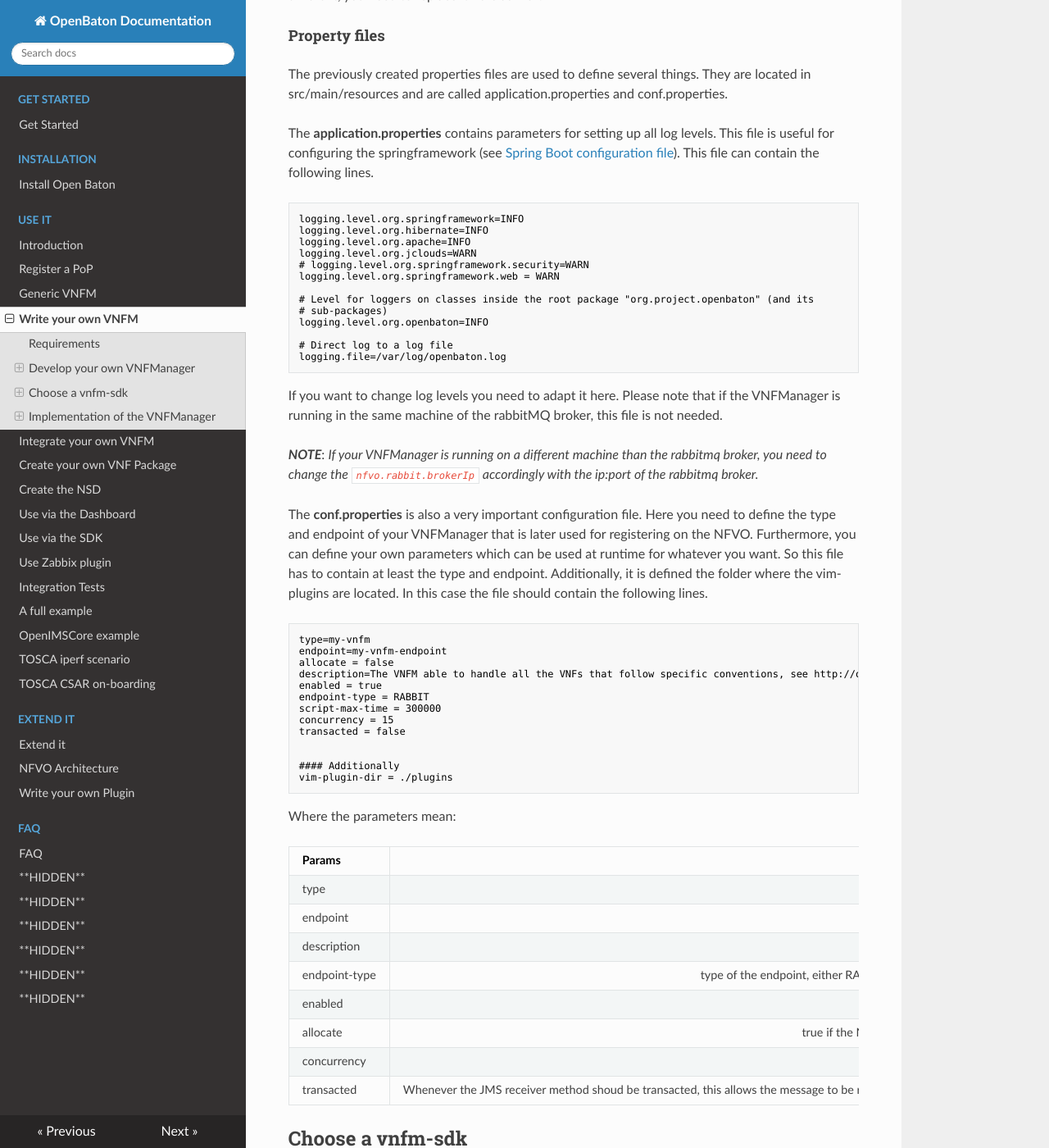
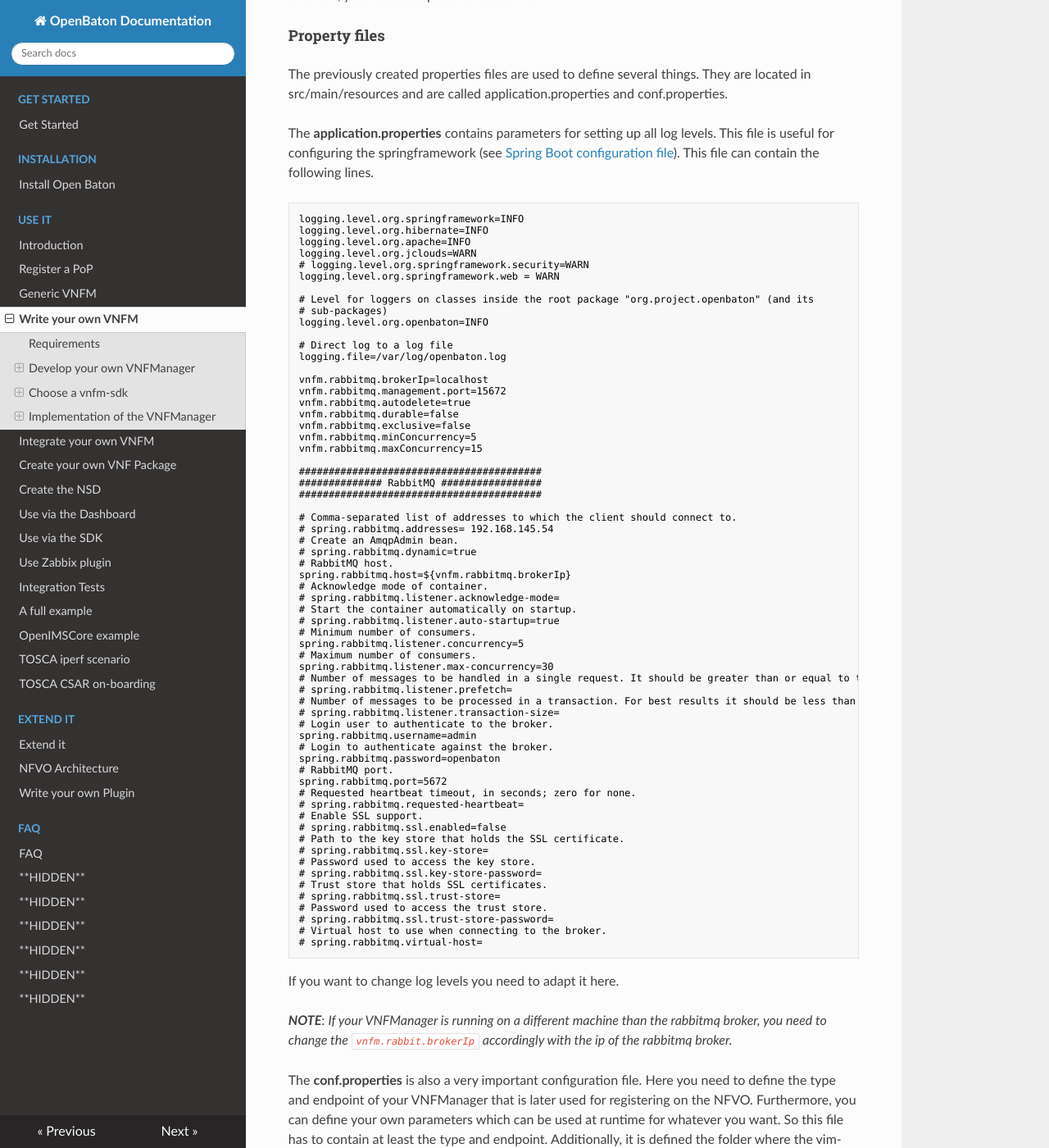
Before and after one commit to openbaton/docs, an MkDocs documentation site: the page built from docs/vnfm-how-to-write.md, in a window 1280 px wide and 1400 px high, scrolled down 8238 px. Shown: the whole window at 82% size. Built offline with MkDocs 1.6.1, drawn with Linux system fonts in a browser that asks for light colours; nearby versions of some CDN libraries; old or Windows-style settings are respelled for this version of MkDocs; some of the changed text lies outside the part shown.

Commit message:
Updated docs

````diff
--- a/docs/vnfm-how-to-write.md
+++ b/docs/vnfm-how-to-write.md
@@ -259,11 +259,62 @@
 
 # Direct log to a log file
 logging.file=/var/log/openbaton.log
+
+vnfm.rabbitmq.brokerIp=localhost
+vnfm.rabbitmq.management.port=15672
+vnfm.rabbitmq.autodelete=true
+vnfm.rabbitmq.durable=false
+vnfm.rabbitmq.exclusive=false
+vnfm.rabbitmq.minConcurrency=5
+vnfm.rabbitmq.maxConcurrency=15
+
+#########################################
+############## RabbitMQ #################
+#########################################
+
+# Comma-separated list of addresses to which the client should connect to.
+# spring.rabbitmq.addresses= 192.168.145.54
+# Create an AmqpAdmin bean.
+# spring.rabbitmq.dynamic=true
+# RabbitMQ host.
+spring.rabbitmq.host=${vnfm.rabbitmq.brokerIp}
+# Acknowledge mode of container.
+# spring.rabbitmq.listener.acknowledge-mode=
+# Start the container automatically on startup.
+# spring.rabbitmq.listener.auto-startup=true
+# Minimum number of consumers.
+spring.rabbitmq.listener.concurrency=5
+# Maximum number of consumers.
+spring.rabbitmq.listener.max-concurrency=30
+# Number of messages to be handled in a single request. It should be greater than or equal to the transaction size (if used).
+# spring.rabbitmq.listener.prefetch=
+# Number of messages to be processed in a transaction. For best results it should be less than or equal to the prefetch count.
+# spring.rabbitmq.listener.transaction-size=
+# Login user to authenticate to the broker.
+spring.rabbitmq.username=admin
+# Login to authenticate against the broker.
+spring.rabbitmq.password=openbaton
+# RabbitMQ port.
+spring.rabbitmq.port=5672
+# Requested heartbeat timeout, in seconds; zero for none.
+# spring.rabbitmq.requested-heartbeat=
+# Enable SSL support.
+# spring.rabbitmq.ssl.enabled=false
+# Path to the key store that holds the SSL certificate.
+# spring.rabbitmq.ssl.key-store=
+# Password used to access the key store.
+# spring.rabbitmq.ssl.key-store-password=
+# Trust store that holds SSL certificates.
+# spring.rabbitmq.ssl.trust-store=
+# Password used to access the trust store.
+# spring.rabbitmq.ssl.trust-store-password=
+# Virtual host to use when connecting to the broker.
+# spring.rabbitmq.virtual-host=
 ```
 
-If you want to change log levels you need to adapt it here. Please note that if the VNFManager is running in the same machine of the rabbitMQ broker, this file is not needed.
+If you want to change log levels you need to adapt it here.
 
-_**NOTE**_: _If your VNFManager is running on a different machine than the rabbitmq broker, you need to change the `nfvo.rabbit.brokerIp` accordingly with the ip:port of the rabbitmq broker._
+_**NOTE**_: _If your VNFManager is running on a different machine than the rabbitmq broker, you need to change the `vnfm.rabbit.brokerIp` accordingly with the ip of the rabbitmq broker._
 
 The **conf.properties** is also a very important configuration file.
 Here you need to define the type and endpoint of your VNFManager that is later used for registering on the NFVO.
@@ -408,28 +461,23 @@
 ```java
 package org.openbaton.vnfm;
 
-import org.openbaton.catalogue.nfvo.Action;
-import org.springframework.boot.SpringApplication;
 import org.openbaton.catalogue.mano.record.VNFCInstance;
 import org.openbaton.catalogue.mano.record.VNFRecordDependency;
 import org.openbaton.catalogue.mano.record.VirtualNetworkFunctionRecord;
+import org.openbaton.catalogue.nfvo.Action;
 import org.openbaton.catalogue.nfvo.VimInstance;
 import org.openbaton.common.vnfm_sdk.amqp.AbstractVnfmSpringAmqp;
-import java.util.List;
+import org.springframework.boot.SpringApplication;
 import org.springframework.boot.autoconfigure.SpringBootApplication;
 
-
+import java.util.Collection;
+import java.util.Map;
 
 @SpringBootApplication
-class MyVNFM extends AbstractVnfmSpringAmqp {
+public class MyVNFM extends AbstractVnfmSpringAmqp{
 
-
-    /**
-     * This operation allows providing notifications on state changes
-     * of a VNF instance, related to the VNF Lifecycle.
-     */
-    public void NotifyChange() {
-
+    public static void main(String[] args){
+        SpringApplication.run(MyVNFM.class);
     }
 
     /**
@@ -514,32 +563,42 @@
      * or forcefully a previously created VNF instance.
      * @param virtualNetworkFunctionRecord
      */
-
+    @Override
     public VirtualNetworkFunctionRecord terminate(VirtualNetworkFunctionRecord virtualNetworkFunctionRecord) throws Exception {
-        return null;
+        return virtualNetworkFunctionRecord;
     }
 
-
-
+    @Override
     public void handleError(VirtualNetworkFunctionRecord virtualNetworkFunctionRecord) {
 
     }
 
-    protected void checkEmsStarted(String hostname) {
+    @Override
+    protected void checkEmsStarted(String hostname) throws RuntimeException {
 
     }
 
+    @Override
     public VirtualNetworkFunctionRecord start(VirtualNetworkFunctionRecord virtualNetworkFunctionRecord) throws Exception {
-        return null;
+        return virtualNetworkFunctionRecord;
     }
 
+    @Override
     public VirtualNetworkFunctionRecord configure(VirtualNetworkFunctionRecord virtualNetworkFunctionRecord) throws Exception {
-        return null;
+        return virtualNetworkFunctionRecord;
     }
-    public static void main(String[] args){
-        SpringApplication.run(MyVNFM.class);
+
+    /**
+     * This operation allows providing notifications on state changes
+     * of a VNF instance, related to the VNF Lifecycle.
+     */
+    @Override
+    public void NotifyChange() {
+
     }
 }
+
+
 ```
 Now you can implement whatever you want. If the VirtualNetworkFunctionRecord is returned, it will go back directly to the NFVO.
 
@@ -621,12 +680,24 @@
 ```java
 package org.openbaton.vnfm;
 
+import org.openbaton.catalogue.mano.record.VNFCInstance;
+import org.openbaton.catalogue.mano.record.VNFRecordDependency;
+import org.openbaton.catalogue.mano.record.VirtualNetworkFunctionRecord;
+import org.openbaton.catalogue.nfvo.Action;
+import org.openbaton.catalogue.nfvo.VimInstance;
+import org.openbaton.common.vnfm_sdk.amqp.AbstractVnfmSpringAmqp;
 import org.openbaton.nfvo.vim_interfaces.resource_management.ResourceManagement;
+import org.openbaton.plugin.utils.PluginStartup;
+import org.openbaton.plugin.utils.RabbitPluginBroker;
+import org.openbaton.vim.drivers.VimDriverCaller;
+import org.springframework.beans.factory.annotation.Autowired;
+import org.springframework.boot.SpringApplication;
+import org.springframework.boot.autoconfigure.SpringBootApplication;
 import org.springframework.context.ConfigurableApplicationContext;
-import org.springframework.beans.factory.annotation.Autowired;
 
-import org.openbaton.plugin.utils.PluginStartup;
 import java.io.IOException;
+import java.util.Collection;
+import java.util.Map;
 
 public class MyVNFM extends AbstractVnfmSpringJMS {
 
@@ -644,14 +715,14 @@
         super.setup();
         try {
             //Start all the plugins that are located in ./plugins
-            PluginStartup.startPluginRecursive("./plugins", true, BrokerIp, BrokerPort, Concurrency, RabbitMQUsername, RabbitMQPassword, RabbitMQManagementPort);
+            PluginStartup.startPluginRecursive("./plugins", true, "localhost", "5672", 15, "admin", "openbaton", "15672");
         } catch (IOException e) {
             e.printStackTrace();
         }
         //Fetching the OpenstackVim using the openstack-plugin
-        resourceManagement = (ResourceManagement) context.getBean("openstackVIM", "openstack", 19345);
+        resourceManagement = (ResourceManagement) context.getBean("openstackVIM", 19345, "15672");
         //Using the openstack-plugin directly
-        client = (VimDriverCaller) ((RabbitPluginBroker) context.getBean("rabbitPluginBroker")).getVimDriverCaller(BrokerIp, RabbitMQUsername, RabbitMQPassword, "openstack", "openstack", RabbitMQManagementPort);
+        client = (VimDriverCaller) ((RabbitPluginBroker) context.getBean("rabbitPluginBroker")).getVimDriverCaller("localhost", "admin", "openbaton", 5672, "openstack", "openstack", "15672");
     }
 }
 ```
@@ -665,57 +736,53 @@
 
 ```java
 @Override
-public VirtualNetworkFunctionRecord instantiate(VirtualNetworkFunctionRecord virtualNetworkFunctionRecord, Object object, List<VimInstance> vimInstances) {
+public VirtualNetworkFunctionRecord instantiate(VirtualNetworkFunctionRecord virtualNetworkFunctionRecord, Object scripts, Map<String, Collection<VimInstance>> vimInstances) throws Exception {
     log.debug("Processing allocation of Resources for vnfr: " + virtualNetworkFunctionRecord);
-        /**
-         * Allocation of Resources
-         *  the grant operation is already done before this method
-         */
-        log.debug("Processing allocation of Recources for vnfr: " + virtualNetworkFunctionRecord);
-        for (VirtualDeploymentUnit vdu : virtualNetworkFunctionRecord.getVdu()) {
-            VimInstance vimInstance = null;
-            try {
-                vimInstance = Utils.getVimInstance(vdu.getVimInstanceName(), vimInstances);
-            } catch (NotFoundException e) {
-                log.error(e.getMessage(), e);
-            }
-            List<Future<VNFCInstance>> vnfcInstancesFuturePerVDU = new ArrayList<>();
-            log.debug("Creating " + vdu.getVnfc().size() + " VMs");
-            for (VNFComponent vnfComponent : vdu.getVnfc()) {
-                Map<String, String> floatingIps = new HashMap<>();
-                for (VNFDConnectionPoint connectionPoint : vnfComponent.getConnection_point()) {
-                    if (connectionPoint.getFloatingIp() != null && !connectionPoint.getFloatingIp().equals("")) {
-                        floatingIps.put(connectionPoint.getVirtual_link_reference(), connectionPoint.getFloatingIp());
-                    }
-                }
-                Future<VNFCInstance> allocate = null;
-                try {
-                    allocate = resourceManagement.allocate(vimInstance, vdu, virtualNetworkFunctionRecord, vnfComponent, "", floatingIps);
-                    vnfcInstancesFuturePerVDU.add(allocate);
-                } catch (VimException e) {
-                    log.error(e.getMessage());
-                    if (log.isDebugEnabled())
-                        log.error(e.getMessage(), e);
+    /**
+     * Allocation of Resources
+     *  the grant operation is already done before this method
+     */
+    log.debug("Processing allocation of Recources for vnfr: " + virtualNetworkFunctionRecord);
+    for (VirtualDeploymentUnit vdu : virtualNetworkFunctionRecord.getVdu()) {
+        VimInstance vimInstance = vimInstances.get(vdu.getId()).iterator().next();
+        List<Future<VNFCInstance>> vnfcInstancesFuturePerVDU = new ArrayList<>();
+        log.debug("Creating " + vdu.getVnfc().size() + " VMs");
+        for (VNFComponent vnfComponent : vdu.getVnfc()) {
+            Map<String, String> floatingIps = new HashMap<>();
+            for (VNFDConnectionPoint connectionPoint : vnfComponent.getConnection_point()) {
+                if (connectionPoint.getFloatingIp() != null && !connectionPoint.getFloatingIp().equals("")) {
+                    floatingIps.put(connectionPoint.getVirtual_link_reference(), connectionPoint.getFloatingIp());
                 }
             }
-            //Print ids of deployed VNFCInstances
-            for (Future<VNFCInstance> vnfcInstanceFuture : vnfcInstancesFuturePerVDU) {
-                try {
-                    VNFCInstance vnfcInstance = vnfcInstanceFuture.get();
-                    vdu.getVnfc_instance().add(vnfcInstance);
-                    log.debug("Created VNFCInstance with id: " + vnfcInstance);
-                } catch (InterruptedException e) {
-                    log.error(e.getMessage());
-                    if (log.isDebugEnabled())
-                        log.error(e.getMessage(), e);
-                    //throw new RuntimeException(e.getMessage(), e);
-                } catch (ExecutionException e) {
-                    log.error(e.getMessage());
-                    if (log.isDebugEnabled())
-                        log.error(e.getMessage(), e);
-                    //throw new RuntimeException(e.getMessage(), e);
-                }
+            Future<VNFCInstance> allocate = null;
+            try {
+                allocate = resourceManagement.allocate(vimInstance, vdu, virtualNetworkFunctionRecord, vnfComponent, "", floatingIps);
+                vnfcInstancesFuturePerVDU.add(allocate);
+            } catch (VimException e) {
+                log.error(e.getMessage());
+                if (log.isDebugEnabled())
+                    log.error(e.getMessage(), e);
             }
+        }
+        //Print ids of deployed VNFCInstances
+        for (Future<VNFCInstance> vnfcInstanceFuture : vnfcInstancesFuturePerVDU) {
+            try {
+                VNFCInstance vnfcInstance = vnfcInstanceFuture.get();
+                vdu.getVnfc_instance().add(vnfcInstance);
+                log.debug("Created VNFCInstance with id: " + vnfcInstance);
+            } catch (InterruptedException e) {
+                log.error(e.getMessage());
+                if (log.isDebugEnabled())
+                    log.error(e.getMessage(), e);
+                //throw new RuntimeException(e.getMessage(), e);
+            } catch (ExecutionException e) {
+                log.error(e.getMessage());
+                if (log.isDebugEnabled())
+                    log.error(e.getMessage(), e);
+                //throw new RuntimeException(e.getMessage(), e);
+            }
+        }
+    }
     log.debug("Allocated all Resources for vnfr: " + virtualNetworkFunctionRecord);
     return virtualNetworkFunctionRecord;
 }
@@ -730,7 +797,7 @@
 @Override
 public VirtualNetworkFunctionRecord terminate(VirtualNetworkFunctionRecord virtualNetworkFunctionRecord) {
     log.info("Terminating vnfr with id " + virtualNetworkFunctionRecord.getId());
-    NFVORequestor nfvoRequestor = new NFVORequestor(nfvo_username, nfvo_password, nfvo_ip, nfvo_port, "1");
+    NFVORequestor nfvoRequestor = new NFVORequestor("admin", "openbaton", "localhost", "8080", "1");
     for (VirtualDeploymentUnit vdu : virtualNetworkFunctionRecord.getVdu()) {
         Set<VNFCInstance> vnfciToRem = new HashSet<>();
         List<VimInstance> vimInstances = new ArrayList<>();
````
Also changed, not shown: other parts of docs/vnfm-how-to-write.md (+20 -17 lines).
